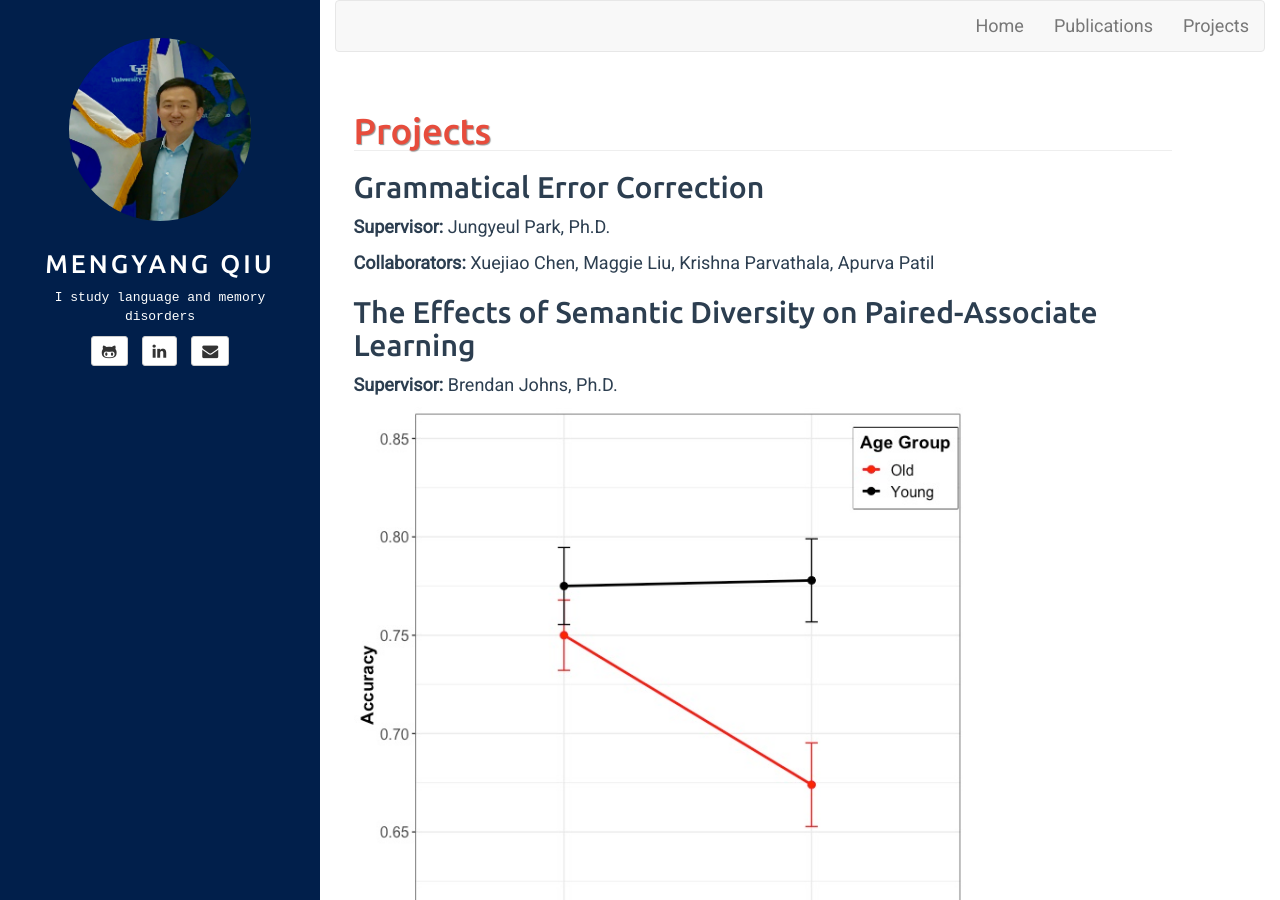
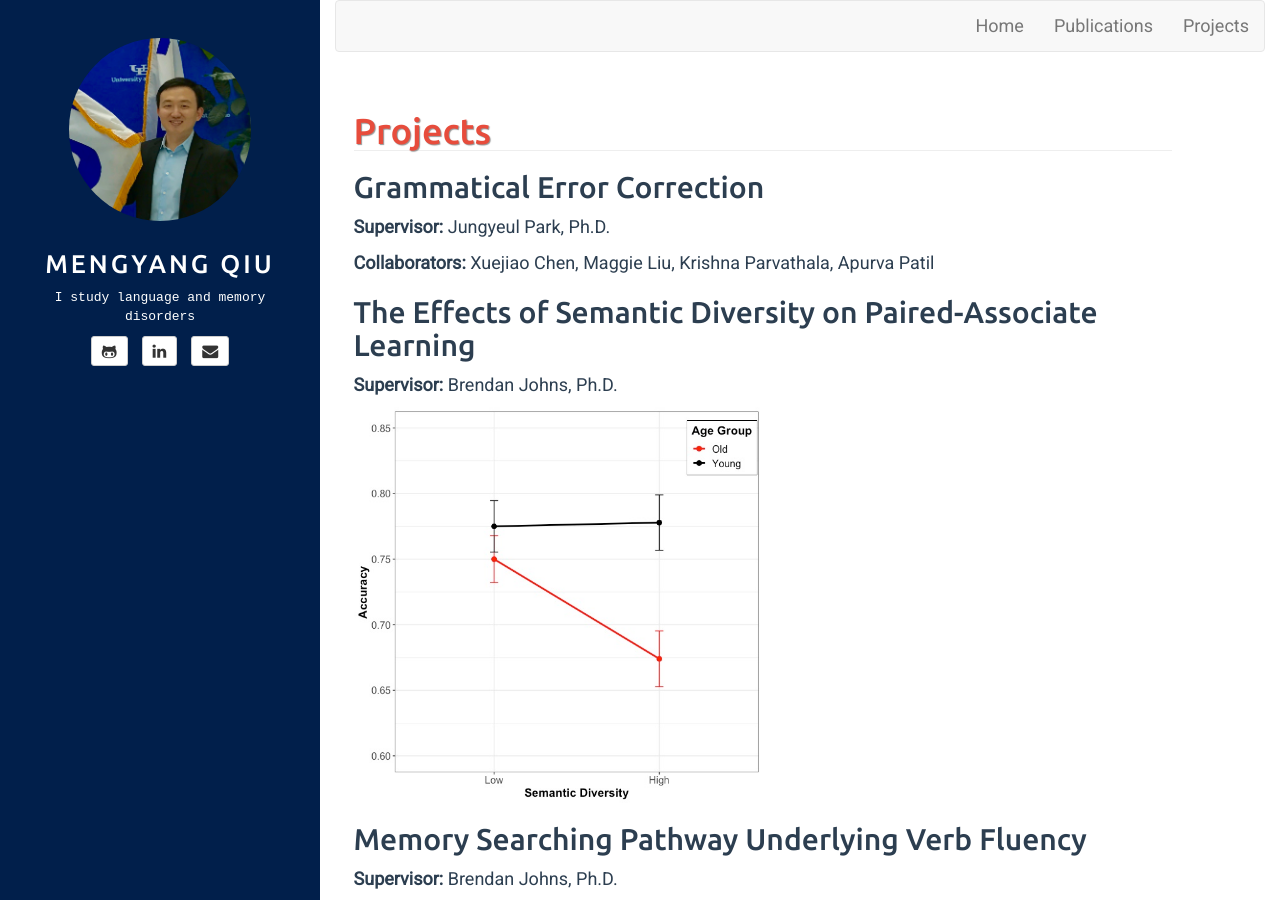
Before and after one commit to mengyangq/mengyangq.github.io, a Jekyll site: the page built from projects.html, in a window 1280 px wide and 900 px high. Built offline with Jekyll 4.4.1, drawn with Linux system fonts in a browser that asks for light colours.

Commit message:
Update projects.md

```diff
--- a/_includes/projects.md
+++ b/_includes/projects.md
@@ -8,7 +8,7 @@
 ## The Effects of Semantic Diversity on Paired-Associate Learning
 **Supervisor:** Brendan Johns, Ph.D.
 
-<img src="../pub/pal.jpeg" width="75%" height="75%">
+<img src="../pub/pal.jpeg" width="50%" height="50%">
 
 
 ## Memory Searching Pathway Underlying Verb Fluency
@@ -24,6 +24,6 @@
 
 - Verb fluency may be useful in diagnosing different clinical populations (e.g., agrammatic vs. anomic aphasia) as they may exhibit different search patterns.
 
-<img src="../pub/vf.png" width="75%" height="75%">
+<img src="../pub/vf.png" width="50%" height="50%">
 
 **Qiu, M.** & Johns, B. T. (2018). [Memory searching pathway underlying verb fluency](../pub/Qiu_Johns_ASHA_2018.pdf). Poster presented at the *2018 ASHA Convention*.
```
